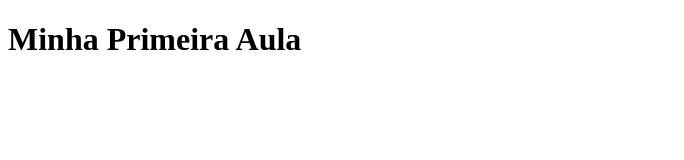
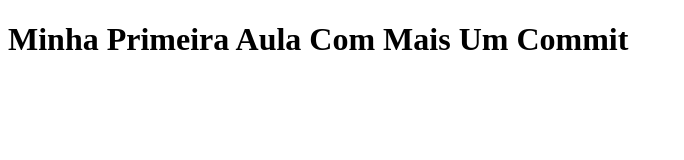
Before and after one commit to gblloko123/Aula1, a plain HTML site: page Aula 1/index.html in a window 1280 px wide. Shown: the whole page, without its empty margins (0-684 px from the left). Drawn offline with Linux system fonts and the light colour scheme.

Commit message:
Adicionamos Mais uma Parte de Texto no nosso código

```diff
--- a/Aula 1/index.html
+++ b/Aula 1/index.html
@@ -5,6 +5,6 @@
     <title>Aula 1</title>
 </head>
 <body>
-   <h1>Minha Primeira Aula</h1>
+   <h1>Minha Primeira Aula Com Mais Um Commit</h1>
 </body>
 </html>
```
